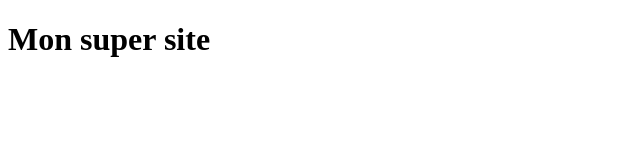
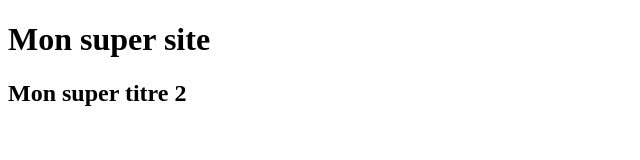
Before and after one commit to F0rlane/git-projet-1, a plain HTML site: page index.html in a window 1280 px wide. Shown: the whole page, without its empty margins (0-640 px from the left). Drawn offline with Linux system fonts and the light colour scheme.

Commit message:
add titre 2

```diff
--- a/index.html
+++ b/index.html
@@ -8,5 +8,6 @@
 </head>
 <body>
     <h1>Mon super site</h1>
+    <h2>Mon super titre 2</h2>
 </body>
 </html>
```
